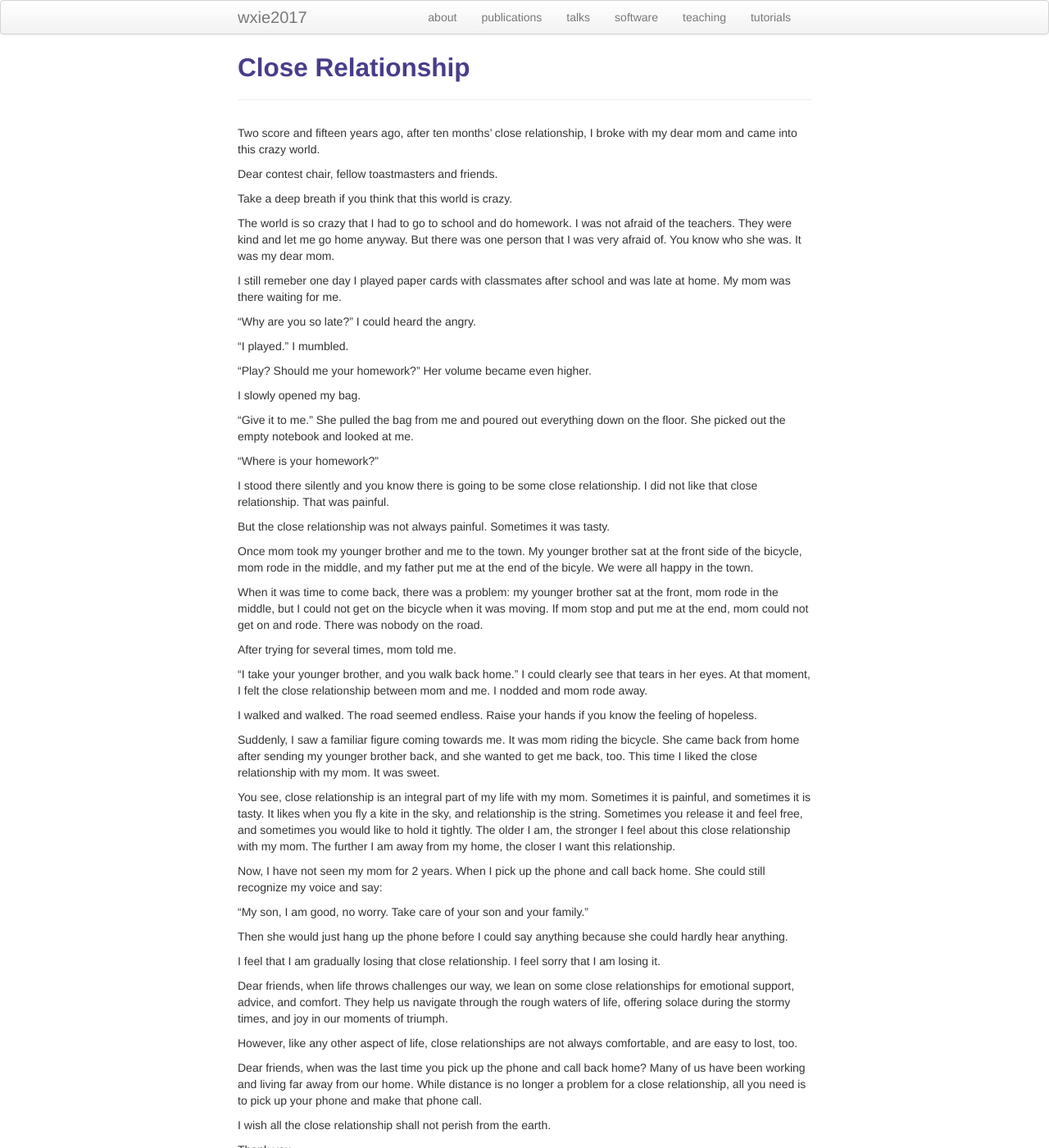
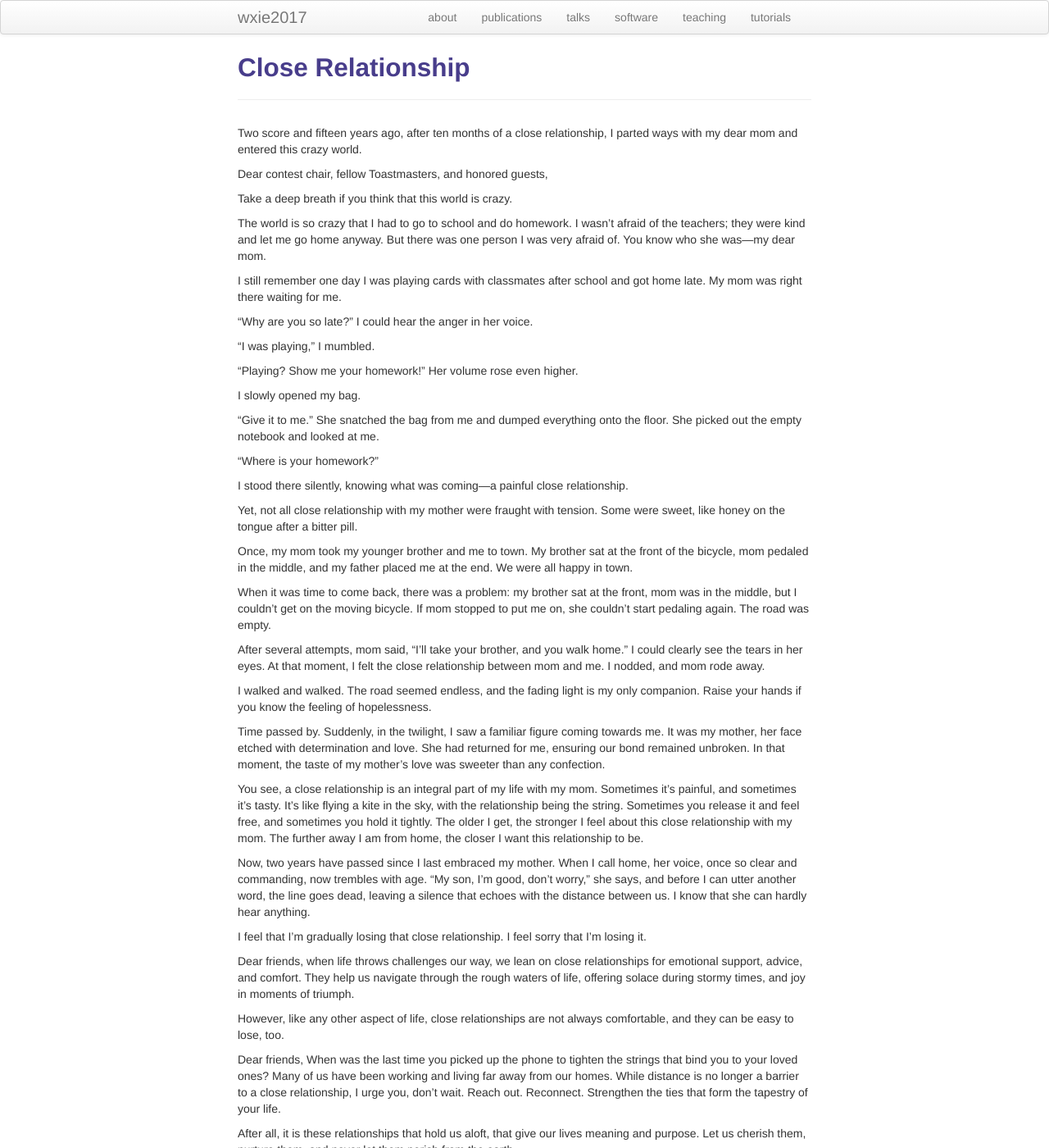
Before and after one commit to wxie2017/wxie2017.github.io, a Jekyll site: the page built from pages/speech/close_relationship.md, in a window 1280 px wide and 1400 px high. Shown: the whole window at 82% size. Built offline with Jekyll 4.4.1, drawn with Linux system fonts in a browser that asks for light colours; some of the changed text lies outside the part shown.

Commit message:
update the article

```diff
--- a/pages/speech/close_relationship.md
+++ b/pages/speech/close_relationship.md
@@ -5,93 +5,90 @@ description: This a speech I write after 2023-11-05 club Table Topics.
 ---
 
 
-Two score and fifteen years ago, after ten months' close relationship, I broke
-with my dear mom and came into this crazy world.
+Two score and fifteen years ago, after ten months of a close relationship, I
+parted ways with my dear mom and entered this crazy world.
 
-Dear contest chair, fellow toastmasters and friends.
+Dear contest chair, fellow Toastmasters, and honored guests,
 
 Take a deep breath if you think that this world is crazy.
 
-The world is so crazy that I had to go to school and do homework. I was not
-afraid of the teachers. They were kind and let me go home anyway. But there
-was one person that I was very afraid of. You know who she was. It was my
-dear mom.
+The world is so crazy that I had to go to school and do homework. I wasn't
+afraid of the teachers; they were kind and let me go home anyway. But there
+was one person I was very afraid of. You know who she was—my dear mom.
 
-I still remeber one day I played paper cards with classmates after school
-and was late at home. My mom was there waiting for me.
+I still remember one day I was playing cards with classmates after school and
+got home late. My mom was right there waiting for me.
 
-"Why are you so late?" I could heard the angry.
+"Why are you so late?" I could hear the anger in her voice.
 
-"I played." I mumbled.
+"I was playing," I mumbled.
 
-"Play? Should me your homework?" Her volume became even higher.
+"Playing? Show me your homework!" Her volume rose even higher.
 
 I slowly opened my bag.
 
-"Give it to me." She pulled the bag from me and poured out everything down
-on the floor. She picked out the empty notebook and looked at me.
+"Give it to me." She snatched the bag from me and dumped everything onto the
+floor. She picked out the empty notebook and looked at me.
 
 "Where is your homework?"
 
-I stood there silently and you know there is going to be some close relationship.
-I did not like that close relationship. That was painful.
+I stood there silently, knowing what was coming—a painful close relationship.
 
-But the close relationship was not always painful. Sometimes it was tasty.
+Yet, not all close relationship with my mother were fraught with tension. Some
+were sweet, like honey on the tongue after a bitter pill.
 
-Once mom took my younger brother and me to the town. My younger brother sat at
-the front side of the bicycle, mom rode in the middle, and my father put me at
-the end of the bicyle. We were all happy in the town.
+Once, my mom took my younger brother and me to town. My brother sat at the
+front of the bicycle, mom pedaled in the middle, and my father placed me at
+the end. We were all happy in town.
 
-When it was time to come back, there was a problem: my younger brother sat at
-the front, mom rode in the middle, but I could not get on the bicycle when it
-was moving. If mom stop and put me at the end, mom could not get on and rode.
-There was nobody on the road.
+When it was time to come back, there was a problem: my brother sat at the
+front, mom was in the middle, but I couldn't get on the moving bicycle. If mom
+stopped to put me on, she couldn't start pedaling again. The road was empty.
 
-After trying for several times, mom told me.
+After several attempts, mom said, "I'll take your brother, and you walk home."
+I could clearly see the tears in her eyes. At that moment, I felt the close
+relationship between mom and me. I nodded, and mom rode away.
 
-"I take your younger brother, and you walk back home." I could clearly see
-that tears in her eyes. At that moment, I felt the close relationship between
-mom and me. I nodded and mom rode away.
+I walked and walked. The road seemed endless, and the fading light is my only
+companion. Raise your hands if you know the feeling of hopelessness.
 
-I walked and walked. The road seemed endless. Raise your hands if you know the
-feeling of hopeless.
+Time passed by. Suddenly, in the twilight, I saw a familiar figure coming
+towards me. It was my mother, her face etched with determination and love.
+She had returned for me, ensuring our bond remained unbroken. In that moment,
+the taste of my mother's love was sweeter than any confection.
 
-Suddenly, I saw a familiar figure coming towards me. It was mom riding the bicycle.
-She came back from home after sending my younger brother back, and she wanted to
-get me back, too. This time I liked the close relationship with my mom. It was
-sweet.
+You see, a close relationship is an integral part of my life with my mom.
+Sometimes it's painful, and sometimes it's tasty. It's like flying a kite in
+the sky, with the relationship being the string. Sometimes you release it and
+feel free, and sometimes you hold it tightly. The older I get, the stronger I
+feel about this close relationship with my mom. The further away I am from
+home, the closer I want this relationship to be.
 
-You see, close relationship is an integral part of my life with my mom. Sometimes
-it is painful, and sometimes it is tasty. It likes when you fly a kite in the sky,
-and relationship is the string. Sometimes you release it and feel free, and
-sometimes you would like to hold it tightly. The older I am, the stronger I
-feel about this close relationship with my mom. The further I am away from my
-home, the closer I want this relationship.
+Now, two years have passed since I last embraced my mother. When I call home,
+her voice, once so clear and commanding, now trembles with age. "My son, I'm
+good, don't worry," she says, and before I can utter another word, the line
+goes dead, leaving a silence that echoes with the distance between us. I know
+that she can hardly hear anything.
 
-Now, I have not seen my mom for 2 years. When I pick up the phone and call back
-home. She could still recognize my voice and say:
+I feel that I'm gradually losing that close relationship. I feel sorry that
+I'm losing it.
 
-"My son, I am good, no worry. Take care of your son and your family."
-
-Then she would just hang up the phone before I could say anything because she
-could hardly hear anything.
-
-I feel that I am gradually losing that close relationship. I feel sorry that
-I am losing it.
-
-Dear friends, when life throws challenges our way, we lean on some close
-relationships for emotional support, advice, and comfort.
-They help us navigate through the rough waters of life, offering solace during
-the stormy times, and joy in our moments of triumph.
+Dear friends, when life throws challenges our way, we lean on close
+relationships for emotional support, advice, and comfort. They help us
+navigate through the rough waters of life, offering solace during stormy
+times, and joy in moments of triumph.
 
 However, like any other aspect of life, close relationships are not always
-comfortable, and are easy to lost, too.
+comfortable, and they can be easy to lose, too.
 
-Dear friends, when was the last time you pick up the phone and call back home?
-Many of us have been working and living far away from our home. While
-distance is no longer a problem for a close relationship, all you need is to
-pick up your phone and make that phone call.
+Dear friends, When was the last time you picked up the phone to tighten
+the strings that bind you to your loved ones? Many of us have been working
+and living far away from our homes. While distance is no longer a barrier
+to a close relationship, I urge you, don't wait. Reach out. Reconnect.
+Strengthen the ties that form the tapestry of your life.
 
-I wish all the close relationship shall not perish from the earth.
+After all, it is these relationships that hold us aloft, that give our
+lives meaning and purpose. Let us cherish them, nurture them, and never let
+them perish from the earth.
 
 Thank you.
```
